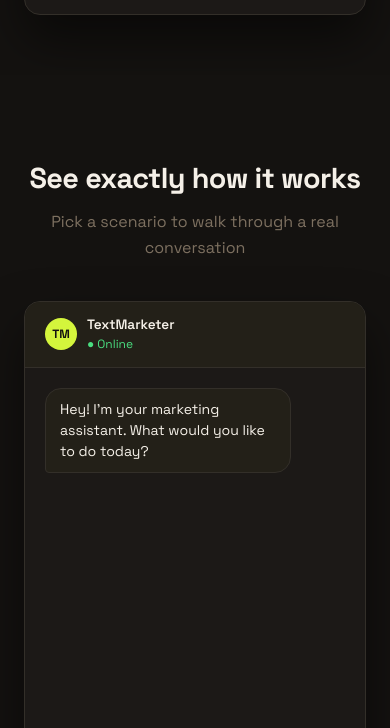
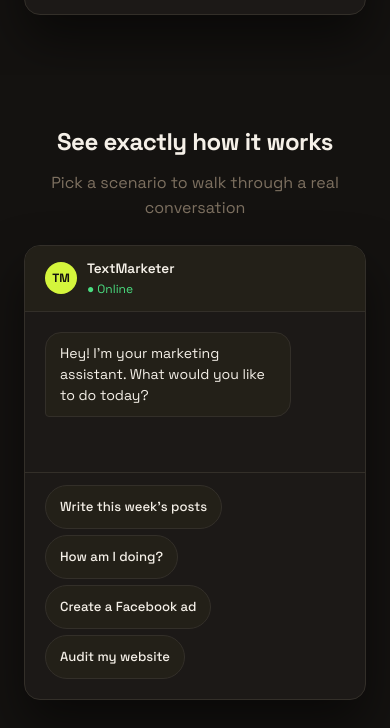
Before and after one commit to zed0minat0r/marketing-app, a plain HTML site: page index.html in a window 390 px wide. Shown: the part 1044-1772 px from the top of the page. Drawn offline with nearby package versions, Linux system fonts and the light colour scheme.

Commit message:
fix: mobile QA — demo prompts off-screen, sub-12px fonts, tap target
- Reduce phone__messages min/max-height at 768px breakpoint (160/200px)
  so all 4 demo prompt buttons are visible without scrolling at 375px
- Tighten demo section padding (80px→48px) and label margin on mobile
  to recover vertical space for the interactive phone component
- Fix proof__source font-size (0.7rem=11.2px → 0.75rem=12px) — was
  below the 12px minimum on all viewport sizes
- Fix hero__replay button: font-size 0.7rem→0.75rem, min-height 32px→44px,
  add min-width:44px to meet tap target spec when visible
- Add scroll-behavior:smooth to phone__messages for better UX

Co-Authored-By: Claude Sonnet 4.6 <noreply@anthropic.com>

```diff
--- a/index.html
+++ b/index.html
@@ -40,7 +40,7 @@ nav.scrolled{border-color:var(--border)}
 .hero__left{display:flex;flex-direction:column}
 .hero__right{display:flex;justify-content:center;align-items:flex-start}
 .hero__phone-wrap{width:100%;max-width:360px;position:relative}
-.hero__replay{position:absolute;bottom:12px;right:12px;background:rgba(20,18,16,0.85);border:1px solid var(--border);color:var(--text-muted);font-family:var(--mono);font-size:0.7rem;letter-spacing:0.04em;padding:5px 10px;border-radius:4px;cursor:pointer;display:none;transition:all 0.15s;z-index:10;min-height:32px;align-items:center;gap:5px}
+.hero__replay{position:absolute;bottom:12px;right:12px;background:rgba(20,18,16,0.85);border:1px solid var(--border);color:var(--text-muted);font-family:var(--mono);font-size:0.75rem;letter-spacing:0.04em;padding:5px 10px;border-radius:4px;cursor:pointer;display:none;transition:all 0.15s;z-index:10;min-height:44px;min-width:44px;align-items:center;gap:5px}
 .hero__replay:hover{border-color:var(--accent);color:var(--accent)}
 .hero__replay.visible{display:inline-flex}
 .hero__phone-wrap .phone{max-width:100%;margin:0}
@@ -66,7 +66,7 @@ nav.scrolled{border-color:var(--border)}
 .phone__avatar{width:32px;height:32px;border-radius:50%;background:var(--accent);display:flex;align-items:center;justify-content:center;font-size:0.75rem;font-weight:700;color:#141210}
 .phone__name{font-size:0.85rem;font-weight:600}
 .phone__status{font-size:0.75rem;color:var(--green)}
-.phone__messages{padding:20px;min-height:360px;max-height:420px;overflow-y:auto;display:flex;flex-direction:column;gap:10px}
+.phone__messages{padding:20px;min-height:360px;max-height:420px;overflow-y:auto;display:flex;flex-direction:column;gap:10px;scroll-behavior:smooth}
 .msg{max-width:82%;padding:10px 14px;border-radius:16px;font-size:0.88rem;line-height:1.5;animation:msgIn 0.3s ease}
 .msg--in{background:var(--surface2);border:1px solid var(--border);align-self:flex-start;border-bottom-left-radius:4px}
 .msg--out{background:var(--accent);color:#141210;align-self:flex-end;border-bottom-right-radius:4px;font-weight:600}
@@ -130,7 +130,7 @@ nav.scrolled{border-color:var(--border)}
 .proof__stat-num{font-family:var(--mono);font-size:2.4rem;font-weight:700;color:var(--accent);letter-spacing:-0.04em;line-height:1;margin-bottom:10px}
 .proof__stat-label{font-size:0.88rem;color:var(--text-muted);line-height:1.55}
 .proof__stat-label strong{color:var(--text);font-weight:600}
-.proof__source{font-family:var(--mono);font-size:0.7rem;color:var(--text-muted);margin-top:10px;opacity:0.5;letter-spacing:0.01em}
+.proof__source{font-family:var(--mono);font-size:0.75rem;color:var(--text-muted);margin-top:10px;opacity:0.5;letter-spacing:0.01em}
 .proof__note{font-size:0.78rem;color:var(--text-muted);text-align:center;opacity:0.7}
 .pricing{padding:100px 0;border-top:1px solid var(--border)}
 .pricing__waitlist-note{font-family:var(--mono);font-size:0.78rem;color:var(--text-muted);text-align:center;margin-top:24px;letter-spacing:0.02em;opacity:0.75}
@@ -202,6 +202,10 @@ footer p{font-size:0.8rem;color:var(--text-muted)}
   .plan--featured{order:-1}
   .plan__price{justify-content:flex-start}
   .phone{max-width:100%;border-radius:16px}
+  .phone__messages{min-height:160px;max-height:200px}
+  .demo{padding:48px 0}
+  .demo__label{margin-bottom:24px}
+  .demo__label h2{font-size:1.5rem}
   .proof__stats{grid-template-columns:1fr}
   .proof__stat-block{border-right:none;border-bottom:1px solid var(--border)}
   .proof__stat-block:last-child{border-bottom:none}
```
